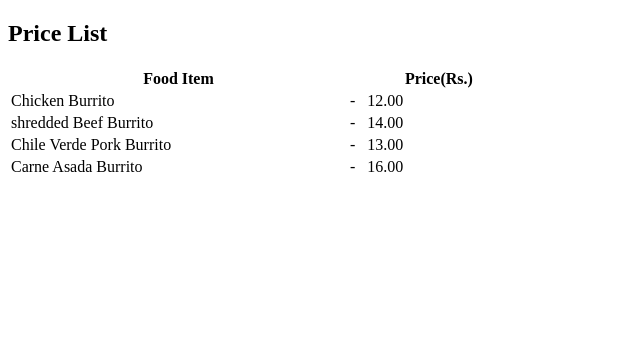
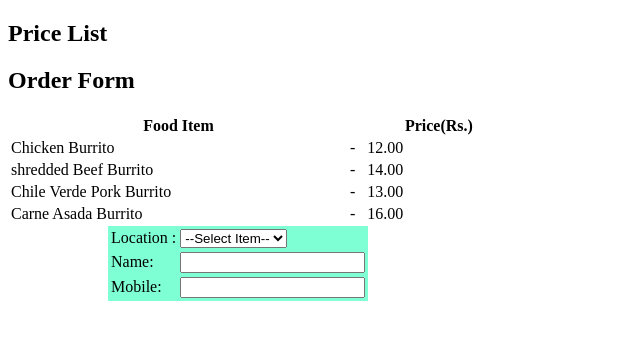
Before and after one commit to VanessaGVilla/orderform, a plain HTML site: page index.html in a window 1280 px wide. Shown: the whole page, without its empty margins (0-640 px from the left). Drawn offline with Linux system fonts and the light colour scheme.

Commit message:
Update index.html

```diff
--- a/index.html
+++ b/index.html
@@ -3,7 +3,7 @@
 <html>
 <head>
 <meta charset="utf-8">
-<title>El Burro Cantina Order Form</title>
+<title>El Burro Cantina menu</title>
 <link rel="shortcut icon" href="images/favicon.ico">
 </head>
 <body>
@@ -35,3 +35,24 @@
 <td> - </td>
 <td>16.00</td>
 </tr>
+<h2>Order Form</h2>
+<table style="background-color:aquamarine;margin-left: 100px;">  <tr>
+<td>Location : </td>
+<td>
+<select>
+<option>--Select Item--</option>
+<option>Lemoore</option>
+<option>Hanford</option>
+</select>
+</td>
+</tr>
+<tr>
+<td>Name:</td>
+<td>
+<input type="text" >
+</td>
+</tr>
+<tr><td>Mobile: </td>
+<td><input type="text" id="mblenmb" onfocusout="checkmob()"></td></tr>
+</table>
+<br>
```
